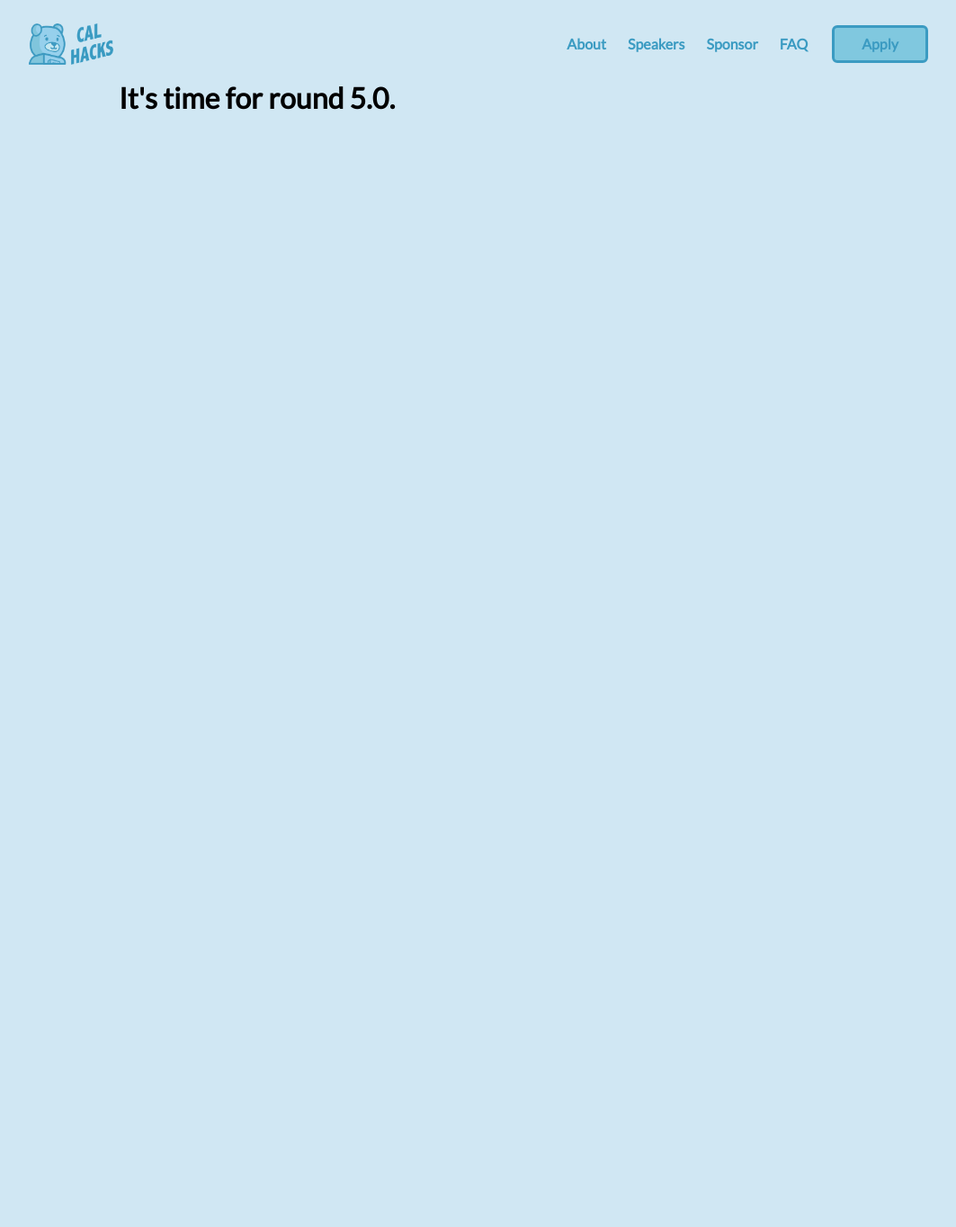
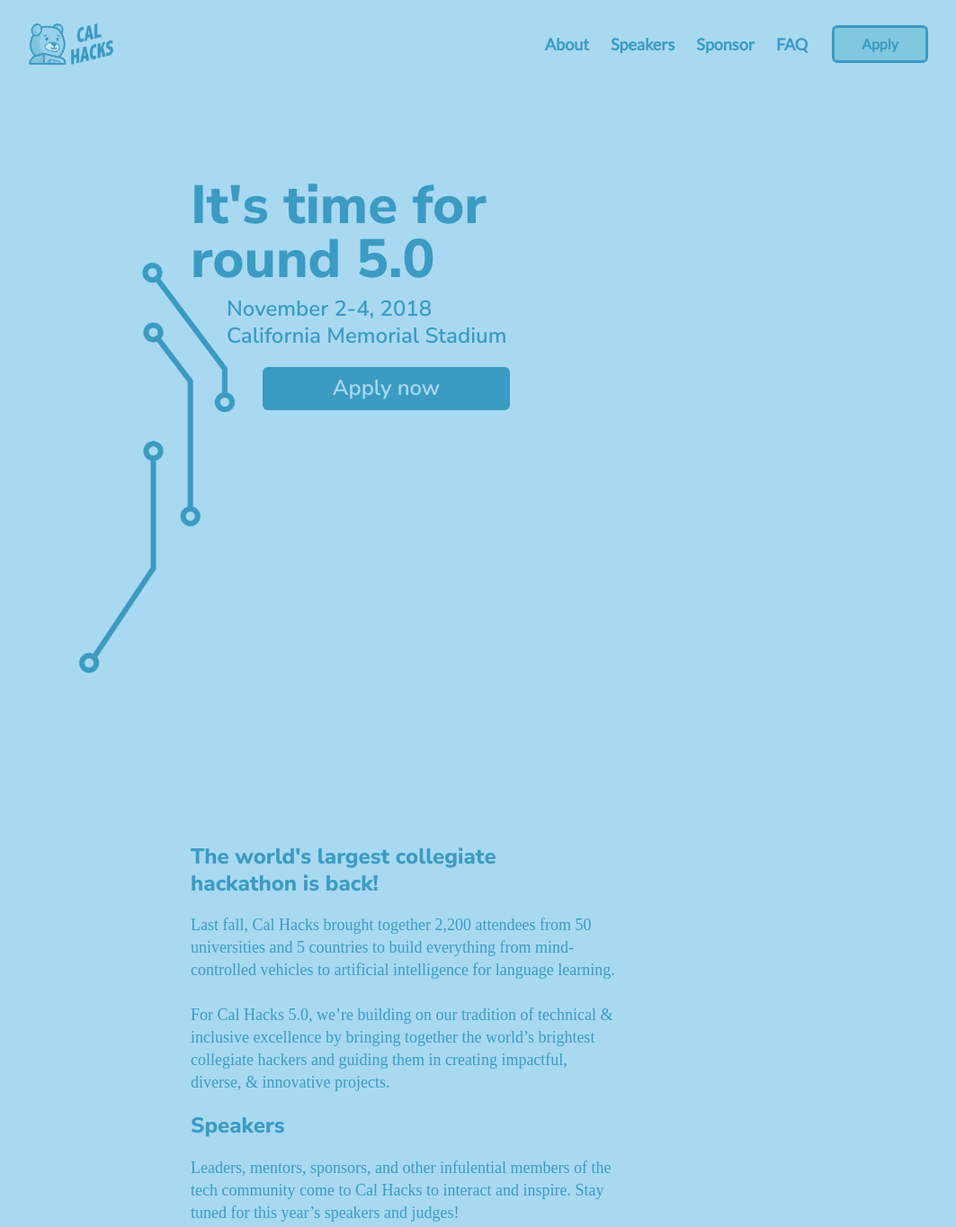
Before and after one commit to adrianababakanian/cal-hacks-5, a plain HTML site: page index.html in a window 1280 px wide. Shown: the top 1364 px of the page at 90% size, without its empty margins (108-1171 px from the left). Drawn offline with Linux system fonts and the light colour scheme.

Commit message:
basic sections structure

```diff
--- a/assets/style.scss
+++ b/assets/style.scss
@@ -1,5 +1,5 @@
 $colors: (
-  background: #D0E7F3,
+  background: #A8D9F1, //#D0E7F3,
   cornflower: #97D0ED,
   french: #80C8DF,
   french_trans: #A3DAEC,
@@ -11,9 +11,15 @@ $colors: (
   @return #{map-get($colors, $color)};
 }
 
+@font-face {
+  font-family: Abadi;
+  src: url('./fonts/abadi.ttf');
+}
+
 body {
   display: flex;
   justify-content: center;
+  color: get(oasis);
   background: get(background);
   height: 2000px;
   font-family: Lato;
@@ -27,6 +33,7 @@ body {
     display: flex;
     align-items: center;
     padding: 8px 20px;
+    // box-shadow: 0px 12px 30px 0px rgba(66,68,84,0.11);
 
     .home {
       height: 46px;
@@ -49,7 +56,7 @@ body {
       justify-content: flex-end;
 
       .nav-item {
-        font-size: 16px;
+        font-size: 18px;
         font-weight: 800;
         color: get(oasis);
         line-height: 32px;
@@ -59,16 +66,13 @@ body {
         transition: background 0.2s ease-in-out;
 
         &:hover {
-          background: get(french_trans);
+          background: get(french);
           color: get(lazuli);
         }
 
         @media (max-width: 800px) {
           display: none;
-
-          &.apply {
-            display: block;
-          }
+          &.apply { display: block; }
         }
 
         &.apply {
@@ -96,8 +100,59 @@ body {
     width: 800px;
     margin: 60px 0;
 
-    .hello {
-      word-spacing: 400px;
+    .title {
+      width: 400px;
+      margin: 130px 0 0 80px;
+      .main { margin: 0; }
+      .sub { margin: 10px 0 0 40px; font-weight: 600; padding: 0; }
+      .apply {
+        font-family: Nunito Sans;
+        font-weight: 600;
+        width: 275px;
+        height: 48px;
+        text-align: center;
+        font-size: 24px;
+        color: get(background);
+        line-height: 46px;
+        background: get(oasis);
+        border-radius: 6px;
+        margin: 20px 0 0 80px;
+      }
+    }
+
+    h1 {
+      font-size: 60px;
+      font-family: Nunito Sans;
+      font-weight: 800;
+      line-height: 60px;
+    }
+
+    h2 {
+      font-family: Muli;
+      font-size: 24px;
+      font-weight: 800;
+      line-height: 30px;
+      max-width: 400px;
+      padding: 0 80px;
+    }
+
+    p {
+      font-family: Muli;
+      font-size: 18px;
+      font-weight: 400;
+      line-height: 25px;
+      max-width: 475px;
+      padding: 0 80px;
+    }
+  }
+
+  .node-1 {
+    width: 175px;
+    height: auto;
+    transform: translate(-45px, -165px);
+    img {
+      width: 100%;
+      height: auto;
     }
   }
 
--- a/index.html
+++ b/index.html
@@ -3,7 +3,7 @@
 <head>
   <title>Cal Hacks 5.0</title>
   <link rel='stylesheet' href='./assets/style.css'>
-  <link href='https://fonts.googleapis.com/css?family=Lato' rel='stylesheet'>
+  <link href='https://fonts.googleapis.com/css?family=Lato|Nunito+Sans:600,800' rel='stylesheet'>
 </head>
 <body>
   <div class='header'>
@@ -18,7 +18,27 @@
   </div>
 
   <div class='container'>
-    <h1>It's time for round 5.0.</h1>
+    <div class='title'>
+      <h1 class='main'> It's time for round 5.0 </h1>
+      <h2 class='sub'> November 2-4, 2018 <br/> California Memorial Stadium </h2>
+      <div class='apply'> Apply now </div>
+    </div>
+    <div class='node-1'><img src='./assets/images/node-1.png'/></div>
+
+    <!-- About -->
+    <h2> The world's largest collegiate hackathon is back! </h2>
+    <p>
+      Last fall, Cal Hacks brought together 2,200 attendees from 50 universities and 5 countries to build everything from mind-controlled vehicles to artificial intelligence for language learning.
+      <br/><br/>
+      For Cal Hacks 5.0, we’re building on our tradition of technical & inclusive excellence by bringing together the world’s brightest collegiate hackers and guiding them in creating impactful, diverse, & innovative projects.
+    </p>
+
+    <!-- Speakers -->
+    <h2> Speakers </h2>
+    <p>
+      Leaders, mentors, sponsors, and other infulential members of the tech community come to Cal Hacks to interact and inspire. Stay tuned for this year’s speakers and judges!
+    </p>
+
   </div>
 
 </body>
```
Also changed, not shown: assets/fonts/abadi.ttf (added), assets/images/node-1.png (added), assets/style.css, 5 other files.
